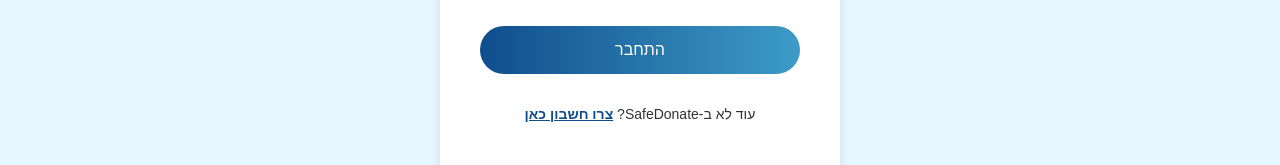
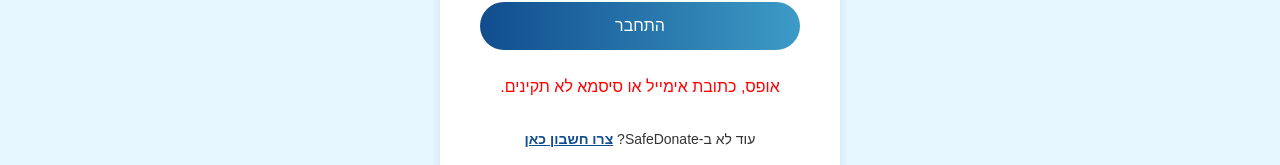
Before and after one commit to shakedshoshan/SafeDonate, a React (Vite) app in the folder client/: page /login in a window 1280 px wide. Both pictures are taken after typing "name@example.com", "Sample123" into the empty fields and a click on the button "התחבר". Shown: the part 566-731 px from the top of the page. Built offline with nearby package versions, Linux system fonts and the light colour scheme; no server answers.

Commit message:
login and signup update

```diff
--- a/client/src/Login.jsx
+++ b/client/src/Login.jsx
@@ -9,12 +9,14 @@ const Login = () => {
   const [email, setEmail] = useState(""); // Email input state
   const [password, setPassword] = useState(""); // Password input state
   const [confirmationMessage, setConfirmationMessage] = useState(""); // Confirmation state
+  const [errorMessage, setErrorMessage] = useState("");
   const navigate = useNavigate();
 
   async function handleLogin(e) {
     e.preventDefault(); // Prevent form from refreshing the page
     console.log("Logging in with:", email, password);
 
+    try {
       const response = await axios.post("http://localhost:3000/users/login", {
         email: email,
         password: password,
@@ -27,11 +29,13 @@ const Login = () => {
 
         navigate("/", { state: { id: email } });
         window.location.reload();
-    } else {
+        console.log("Email:", email, "Password:", password);
+      }
+    } catch (error) {
+      // Set error message if login fails
+      setErrorMessage("אופס, כתובת אימייל או סיסמא לא תקינים.");
       console.log("Bad request. Please check your credentials.");
     }
-
-    console.log("Email:", email, "Password:", password);
   }
 
   const handleSignUpRedirect = () => {
@@ -90,6 +94,7 @@ const Login = () => {
           <button type="submit" className="login-button">
             התחבר
           </button>
+          {errorMessage && <p className="error-message">{errorMessage}</p>}
         </form>
 
         <div className="signup-redirect">
--- a/client/src/SignUp.css
+++ b/client/src/SignUp.css
@@ -82,3 +82,8 @@ input::placeholder {
   cursor: pointer;
   text-decoration: underline;
 }
+
+.error-message {
+  color: red;
+  margin-top: 10px;
+}
--- a/client/src/SignUp.jsx
+++ b/client/src/SignUp.jsx
@@ -12,6 +12,8 @@ const Signup = () => {
   // const [dob, setDob] = useState("");
   // const [phoneNumber, setPhoneNumber] = useState("");
   const [showAdditionalFields, setShowAdditionalFields] = useState(false);
+  const [emailExists, setEmailExists] = useState(false); // For handling email already in DB
+  const [errorMessage, setErrorMessage] = useState(""); // Error message state
   const navigate = useNavigate();
   const today = new Date().toISOString().split("T")[0];
 
@@ -24,8 +26,25 @@ const Signup = () => {
     }
 
     if (!showAdditionalFields) {
-      // Move to the next step
-      setShowAdditionalFields(true);
+      // Step 1: Check if email already exists in the DB
+      try {
+        const emailCheckResponse = await axios.post(
+          "http://localhost:3000/users/check-email",
+          { email }
+        );
+
+        if (emailCheckResponse.data.exists) {
+          setEmailExists(true);
+          setErrorMessage("קיים חשבון לכתובת מייל זו");
+        } else {
+          setEmailExists(false);
+          setShowAdditionalFields(true); // Proceed to next step
+          setErrorMessage(""); // Clear any error message
+        }
+      } catch (error) {
+        console.error("Error checking email:", error);
+        setErrorMessage("אירעה שגיאה, נסה שוב.");
+      }
       return;
     }
 
@@ -47,10 +66,11 @@ const Signup = () => {
 
         navigate("/", { state: { id: email } });
       } else {
-        console.log("Signup failed. Please check your input.");
+        setErrorMessage("ההרשמה נכשלה. אנא בדוק את הקלט שלך.");
       }
     } catch (error) {
       console.error("Error during signup:", error);
+      setErrorMessage("אירעה שגיאה בהרשמה, נסה שוב.");
     }
   };
 
@@ -72,7 +92,10 @@ const Signup = () => {
                 id="email"
                 placeholder="הכנס את כתובת האימייל שלך"
                 value={email}
-                onChange={(e) => setEmail(e.target.value)}
+                onChange={(e) => {
+                  setEmail(e.target.value);
+                  setErrorMessage(""); // Clear error message when user types
+                }}
                 required
               />
 
@@ -95,6 +118,9 @@ const Signup = () => {
                 onChange={(e) => setVerifyPassword(e.target.value)}
                 required
               />
+
+              {/* Display error message if email already exists */}
+              {emailExists && <p className="error-message">{errorMessage}</p>}
 
               <button type="submit" className="signup-button">
                 המשך
@@ -125,28 +151,12 @@ const Signup = () => {
                 required
               />
 
-              {/* <label htmlFor="dob">תאריך לידה</label>
-              <input
-                type="date"
-                id="dob"
-                max={today}
-                value={dob}
-                onChange={(e) => setDob(e.target.value)}
-                required
-              /> */}
-
-              {/* <label htmlFor="phoneNumber">מספר טלפון (אופציונלי)</label>
-              <input
-                type="tel"
-                id="phoneNumber"
-                placeholder="הכנס את מספר הטלפון שלך"
-                value={phoneNumber}
-                onChange={(e) => setPhoneNumber(e.target.value)}
-              /> */}
-
               <button type="submit" className="signup-button">
                 צור חשבון
               </button>
+
+              {/* Display error message */}
+              {errorMessage && <p className="error-message">{errorMessage}</p>}
             </>
           )}
         </form>
--- a/client/src/styles/Login.css
+++ b/client/src/styles/Login.css
@@ -156,3 +156,8 @@ input::placeholder {
   font-size: 14px;
   text-decoration: underline;
 }
+
+.error-message {
+  color: red;
+  margin-top: 10px;
+}
```
Lines whose indentation alone changed are shown as unchanged.
